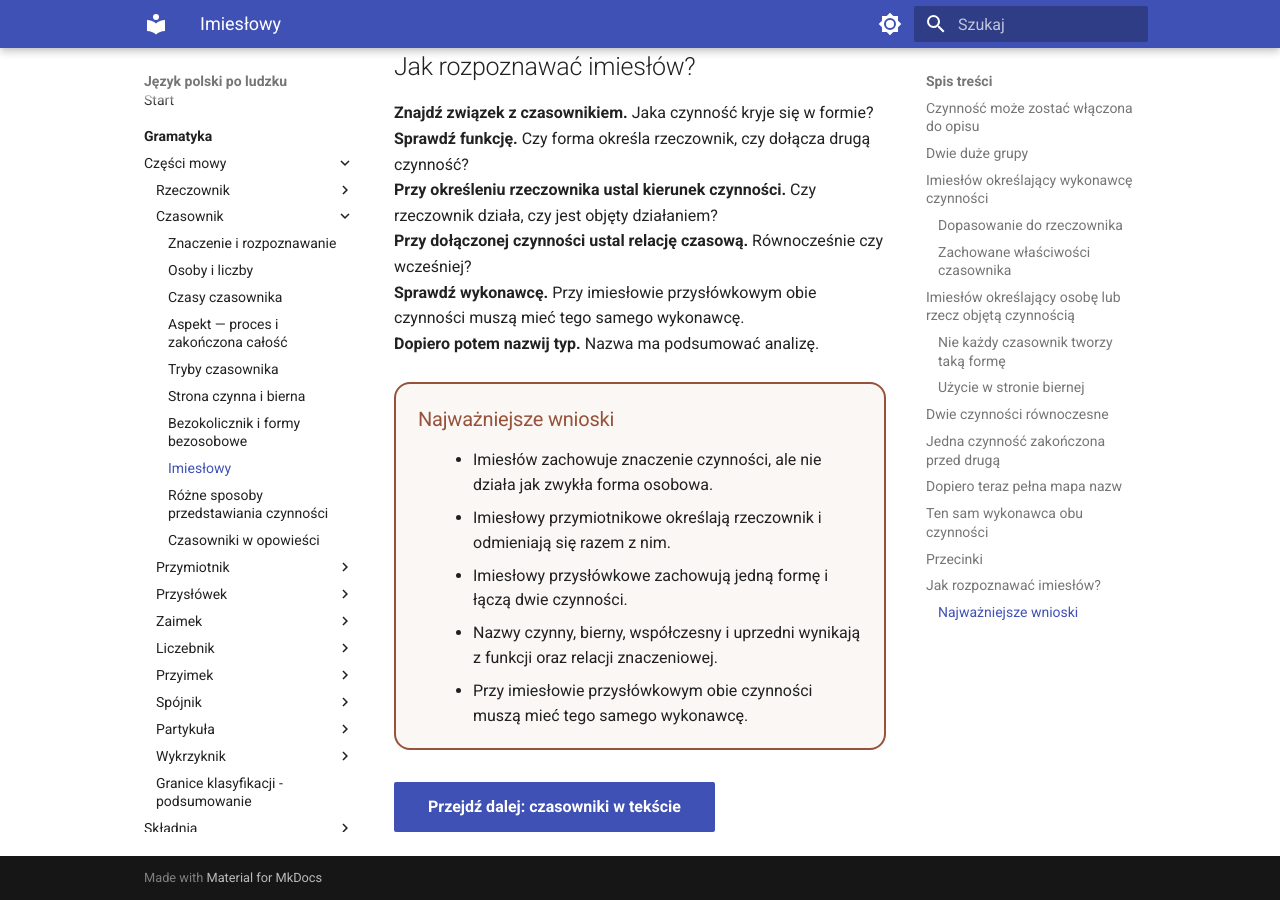
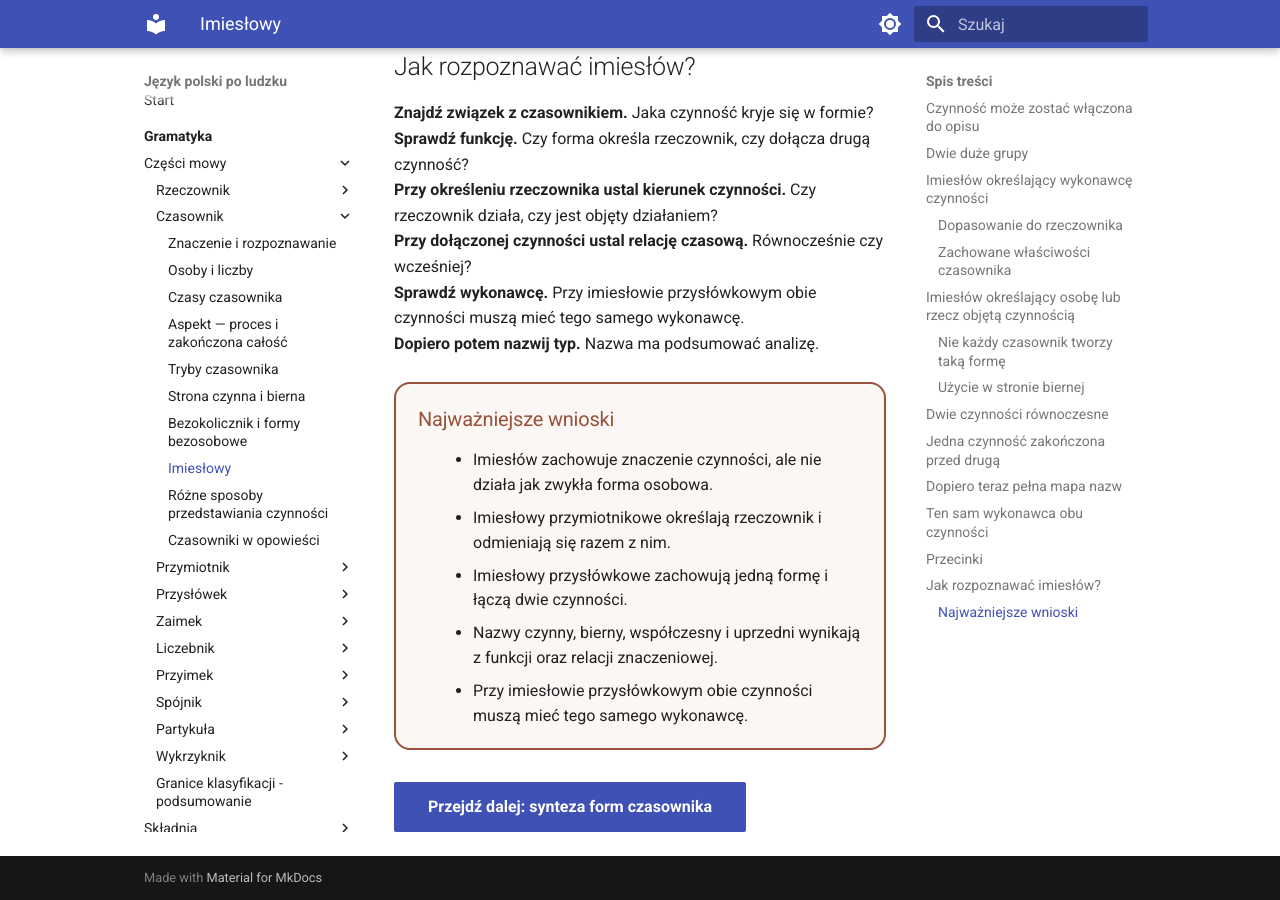
Before and after one commit to dchorazkiewicz/SP_JP, an MkDocs documentation site: the page built from docs/gramatyka/czesci-mowy/czasownik/imieslowy.md, in a window 1280 px wide and 900 px high, scrolled down 6707 px. Built offline with MkDocs 1.6.1 and Material for MkDocs 9.7.7, drawn with Linux system fonts in a browser that asks for light colours.

Commit message:
Skieruj po imiesłowach do syntezy form czasownika

```diff
--- a/docs/gramatyka/czesci-mowy/czasownik/imieslowy.md
+++ b/docs/gramatyka/czesci-mowy/czasownik/imieslowy.md
@@ -209,6 +209,6 @@ Nie stawiamy przecinka tylko przed samym zakończeniem **-ąc** lub **-wszy**. O
 </ul>
 </div>
 
-[Przejdź dalej: czasowniki w tekście](../czasowniki-w-tekscie/){ .md-button .md-button--primary }
+[Przejdź dalej: synteza form czasownika](../strony-i-formy-nieosobowe/){ .md-button .md-button--primary }
 
 </div>
```
